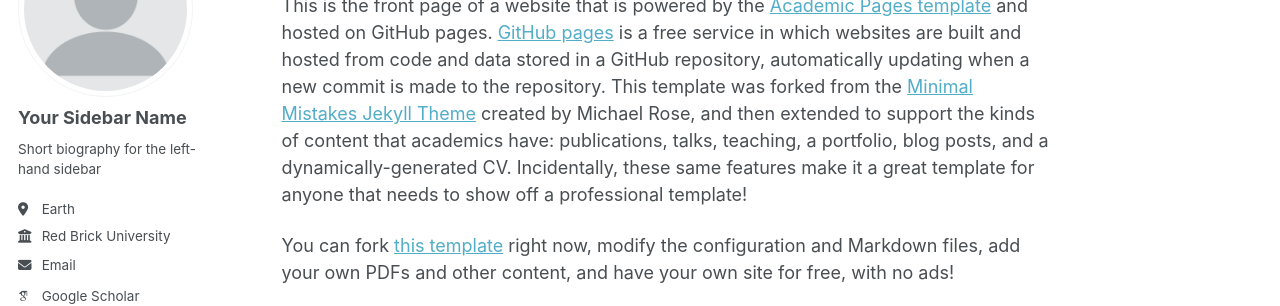
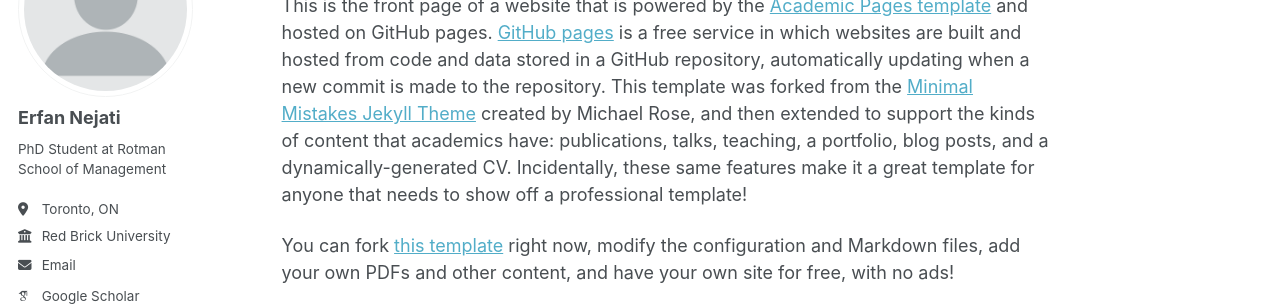
Before and after one commit to erfannjt/my-website, a Jekyll site: the page built from _pages/about.md, in a window 1280 px wide. Shown: the part 177-483 px from the top of the page. Built offline with Jekyll 4.4.1, drawn with Linux system fonts in a browser that asks for light colours; some web fonts are replaced; a script that is not in the unit is left out.

Commit message:
Update _config.yml

```diff
--- a/_config.yml
+++ b/_config.yml
@@ -23,10 +23,10 @@ repository               : "academicpages/academicpages.github.io"
 author:
   # Biographic information
   avatar           : "profile.png"
-  name             : "Your Sidebar Name"
+  name             : "Erfan Nejati"
   pronouns         : # example: "she/her"
-  bio              : "Short biography for the left-hand sidebar"
-  location         : "Earth"
+  bio              : "PhD Student at Rotman School of Management"
+  location         : "Toronto, ON"
   employer         : "Red Brick University"
   uri              : # URL
   email            : "none@example.org"
```
